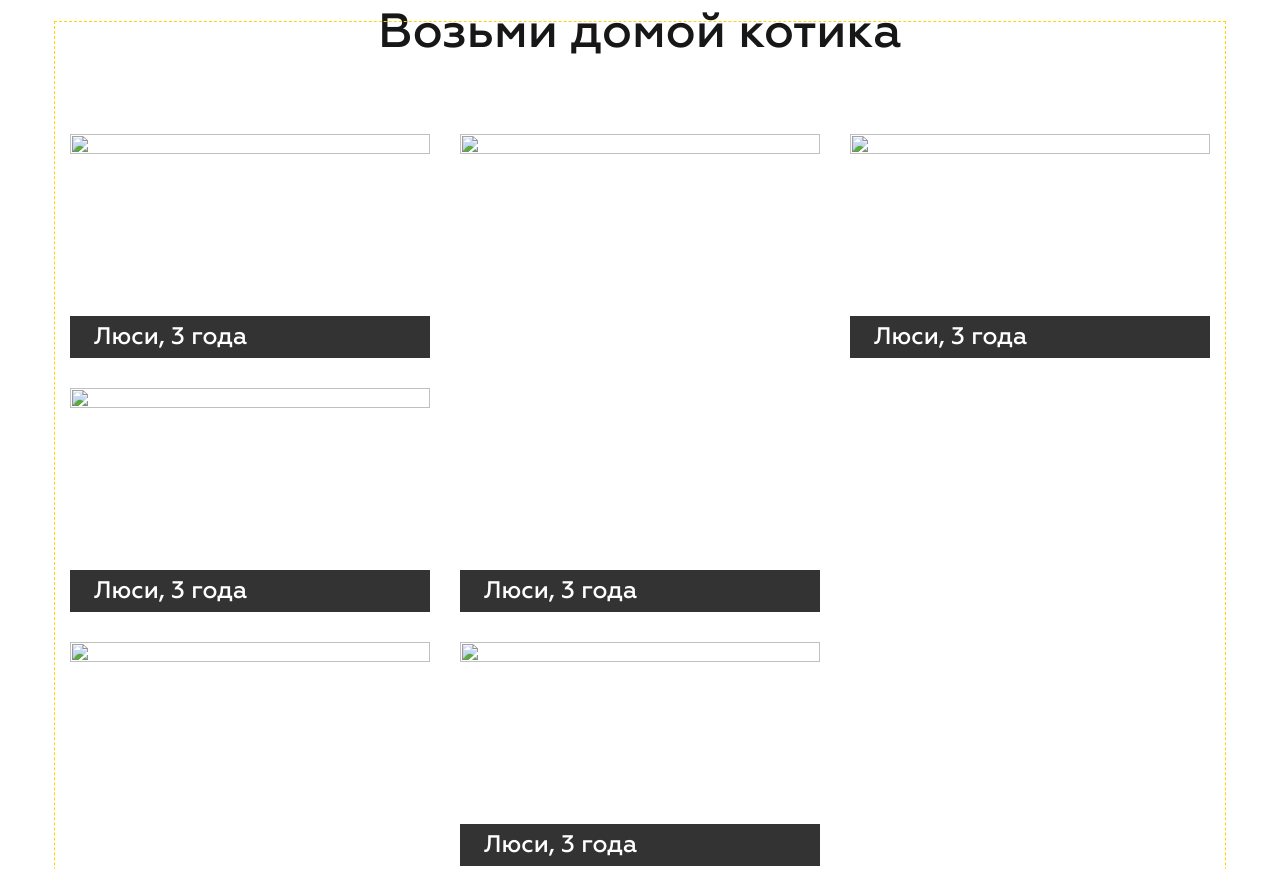
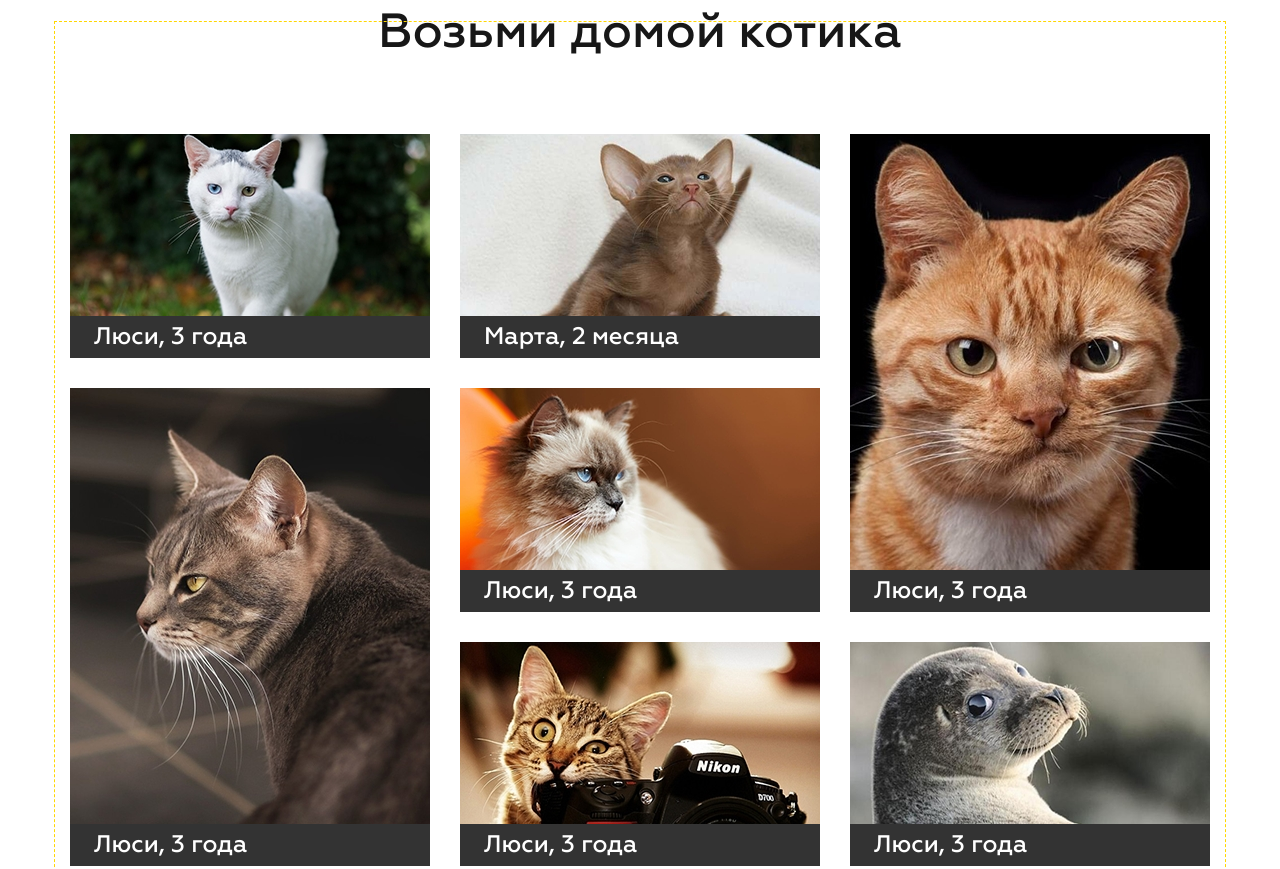
Before and after one commit to westerovs/take_cat, a website: page source/index.html in a window 1280 px wide. Shown: the part 800-1669 px from the top of the page. Drawn offline with nearby package versions, Linux system fonts and the light colour scheme; files that its build step writes are made by us from their sources; the site is published under a folder, as on GitHub Pages, so addresses that start at the root find nothing.

```diff
--- a/source/index.html
+++ b/source/index.html
@@ -2,9 +2,9 @@
 <html lang="ru">
 <head>
   <meta charset="UTF-8">
-  <meta name="viewport" content="width=device-width, initial-scale=1.0, maximum-scale=1.0, user-scalable=no"/>
+  <meta name="viewport" content="width=device-width, initial-scale=1">
   <meta name="description" content="Возьми домой котика">
-  <meta name="Keywords" content="котики">
+  <meta name="keywords" content="котики, аренда котиков, котик на час, котик на день, сделать сайт, котики в воронеже, воронеж, котик, Возьми домой котика, фото котиков, заказать котика">
   <title>Котик на час</title>
   <link rel="stylesheet" href="slick/slick.css">
   <link rel="stylesheet" href="slick/slick-theme.css">
@@ -17,7 +17,7 @@
       <!-- логотип / контакты -->
       <header class="header">
         <div class="header__container-logo">
-          <img class="header__logo" src="img/cat_logo.svg" alt="Логотип котик" class="logo">
+          <img class="header__logo logo" src="img/cat_logo.svg" alt="Логотип котик">
           <a class="header__logo-link" href="#">Котик на час</a>
         </div>
         <div class="header__contacts">
@@ -63,13 +63,13 @@
       <div class="slider-container">
         <section class="lazy slider" data-sizes="50vw">
           <div>
-            <img src="img/s1.jpg" width="1140" height="488">
+            <img src="img/s1.jpg" width="1140" height="488" alt="котик">
           </div>
           <div>
-            <img src="img/s1.jpg" width="1140" height="488">
+            <img src="img/s1.jpg" width="1140" height="488" alt="котик">
           </div>
           <div>
-            <img src="img/s1.jpg" width="1140" height="488">
+            <img src="img/s1.jpg" width="1140" height="488" alt="котик">
           </div>
         </section>
       </div>
@@ -80,25 +80,25 @@
         <h1 class="catalog__title">Возьми домой котика</h1>
         <div class="catalog__galery">
           <a class="catalog__item" data-title="Люси, 3 года" href="#">
-            <img class="catalog__img" src="/img/1.jpg" width="360" height="224"/>
+            <img class="catalog__img" src="img/1.jpg" width="360" height="224" alt="котик"/>
           </a>
           <a class="catalog__item" data-title="Люси, 3 года" href="#">
-            <img class="catalog__img" src="/img/4.jpg" width="360" height="224"/>
+            <img class="catalog__img" src="img/4.jpg" width="360" height="224" alt="котик"/>
           </a>
           <a class="catalog__item" data-title="Марта, 2 месяца" href="#">
-            <img class="catalog__img" src="/img/2.jpg" width="360" height="478"/>
+            <img class="catalog__img" src="img/2.jpg" width="360" height="478" alt="котик"/>
           </a>
           <a class="catalog__item" data-title="Люси, 3 года" href="#">
-            <img class="catalog__img" src="/img/5.jpg" width="360" height="478"/>
+            <img class="catalog__img" src="img/5.jpg" width="360" height="478" alt="котик"/>
           </a>
           <a class="catalog__item" data-title="Люси, 3 года" href="#">
-            <img class="catalog__img" src="/img/6.jpg" width="360" height="224"/>
+            <img class="catalog__img" src="img/6.jpg" width="360" height="224" alt="котик"/>
           </a>
           <a class="catalog__item" data-title="Люси, 3 года" href="#">
-            <img class="catalog__img" src="/img/3.jpg" width="360" height="224"/>
+            <img class="catalog__img" src="img/3.jpg" width="360" height="224" alt="котик"/>
           </a>
           <a class="catalog__item" data-title="Люси, 3 года" href="#">
-            <img class="catalog__img" src="/img/7.jpg" width="360" height="224"/>
+            <img class="catalog__img" src="img/7.jpg" width="360" height="224" alt="котик"/>
           </a>
         </div>
       </article>
```
Also changed, not shown: source/less/blocks/navigation.less (line endings or trailing spaces).
